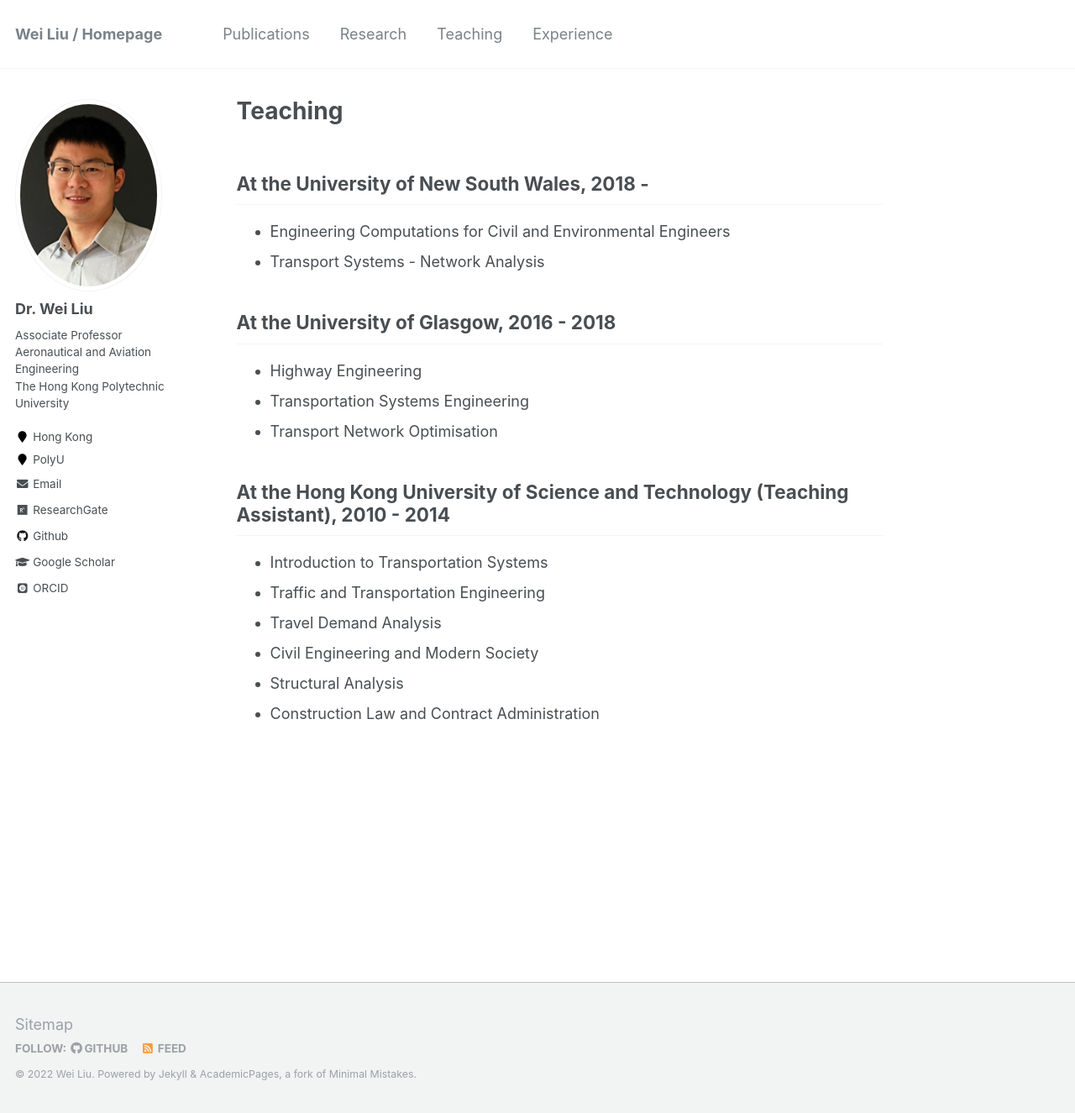
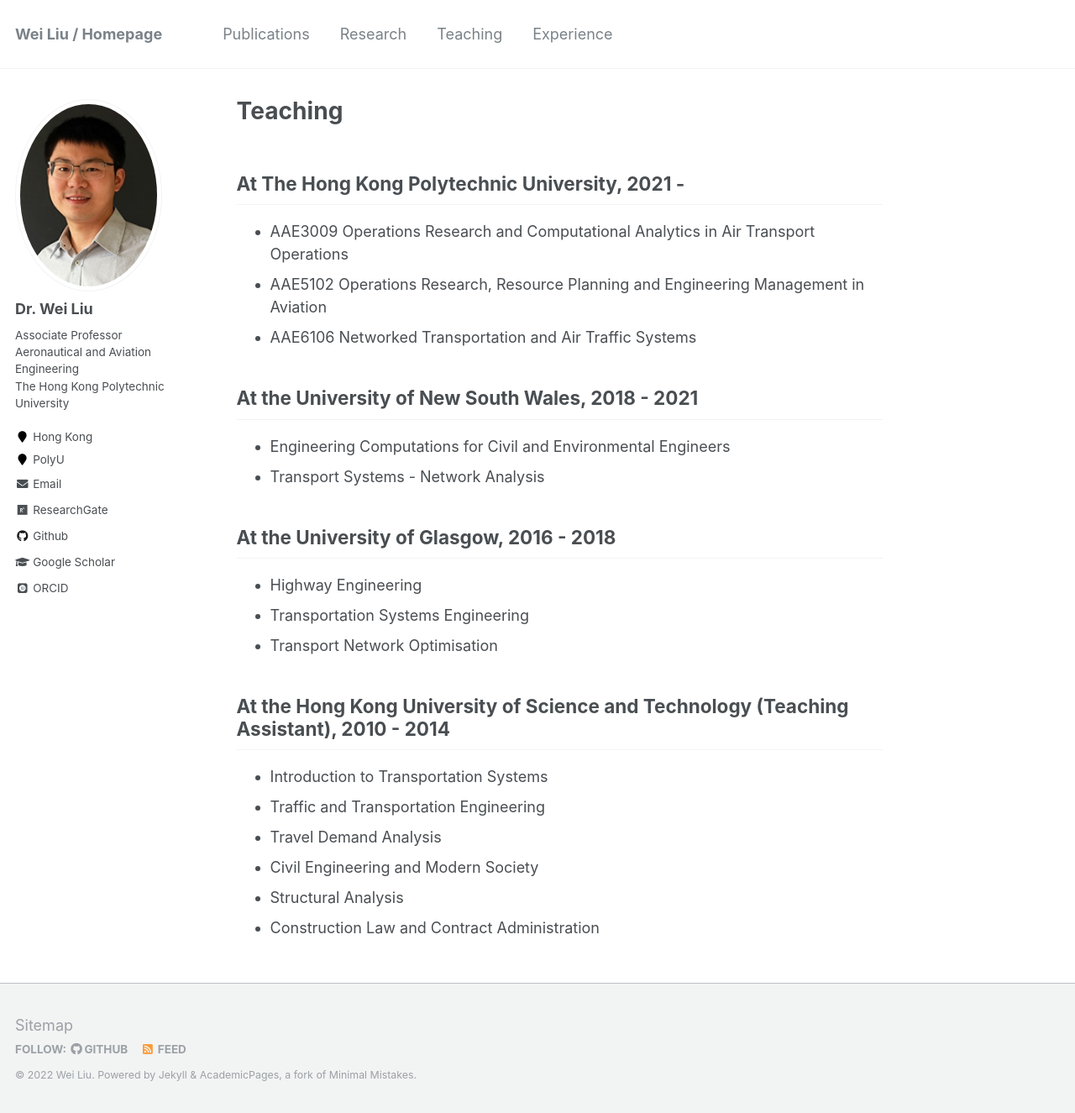
Before and after one commit to weiliu2016/weiliu2016.github.io, a Jekyll site: the page built from _pages/teaching.md, in a window 1280 px wide and 1325 px high. Shown: the whole window at 84% size. Built offline with Jekyll 4.4.1, drawn with Linux system fonts in a browser that asks for light colours; some web fonts are replaced.

Commit message:
Update teaching.md

```diff
--- a/_pages/teaching.md
+++ b/_pages/teaching.md
@@ -4,7 +4,13 @@ permalink: /teaching/
 author_profile: true
 ---
 
-At the University of New South Wales, 2018 -
+At The Hong Kong Polytechnic University, 2021 -
+--------
+* AAE3009 Operations Research and Computational Analytics in Air Transport Operations
+* AAE5102 Operations Research, Resource Planning and Engineering Management in Aviation
+* AAE6106 Networked Transportation and Air Traffic Systems
+
+At the University of New South Wales, 2018 - 2021
 --------
 * Engineering Computations for Civil and Environmental Engineers
 * Transport Systems - Network Analysis
```
